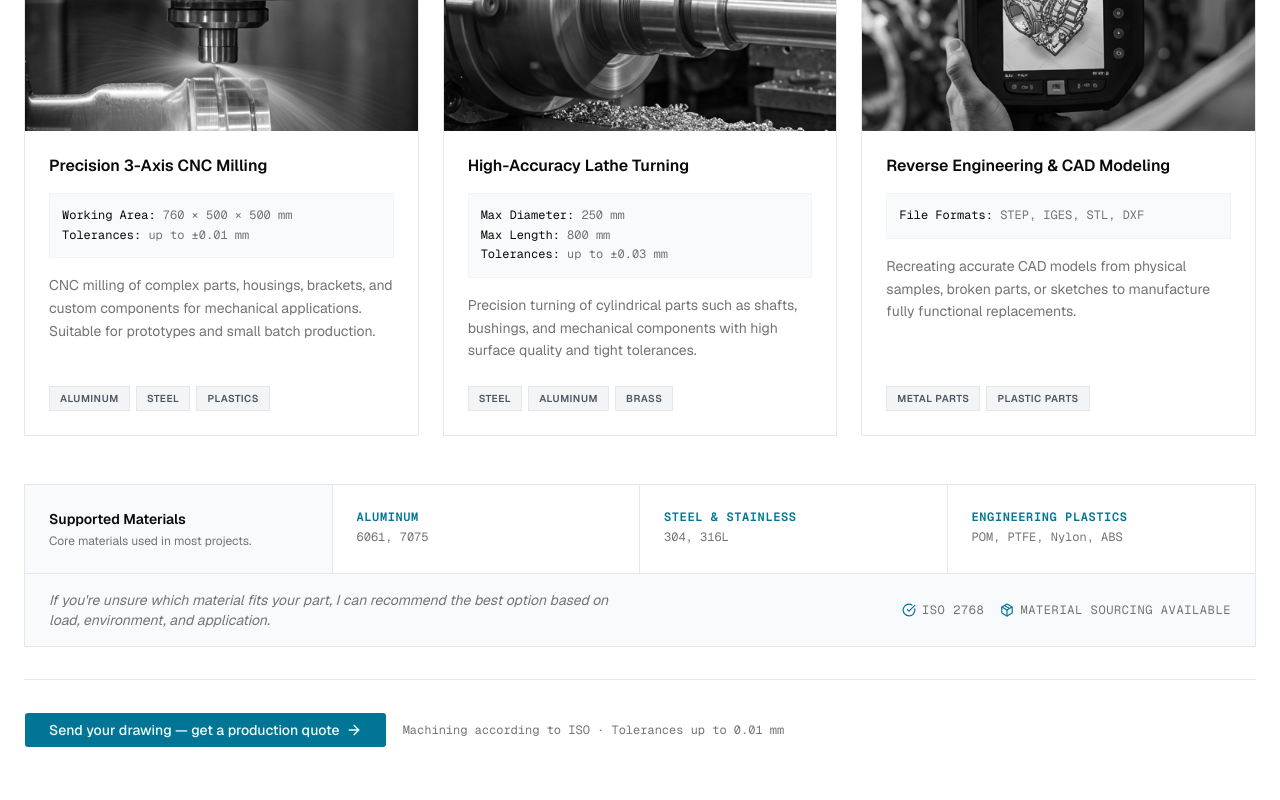
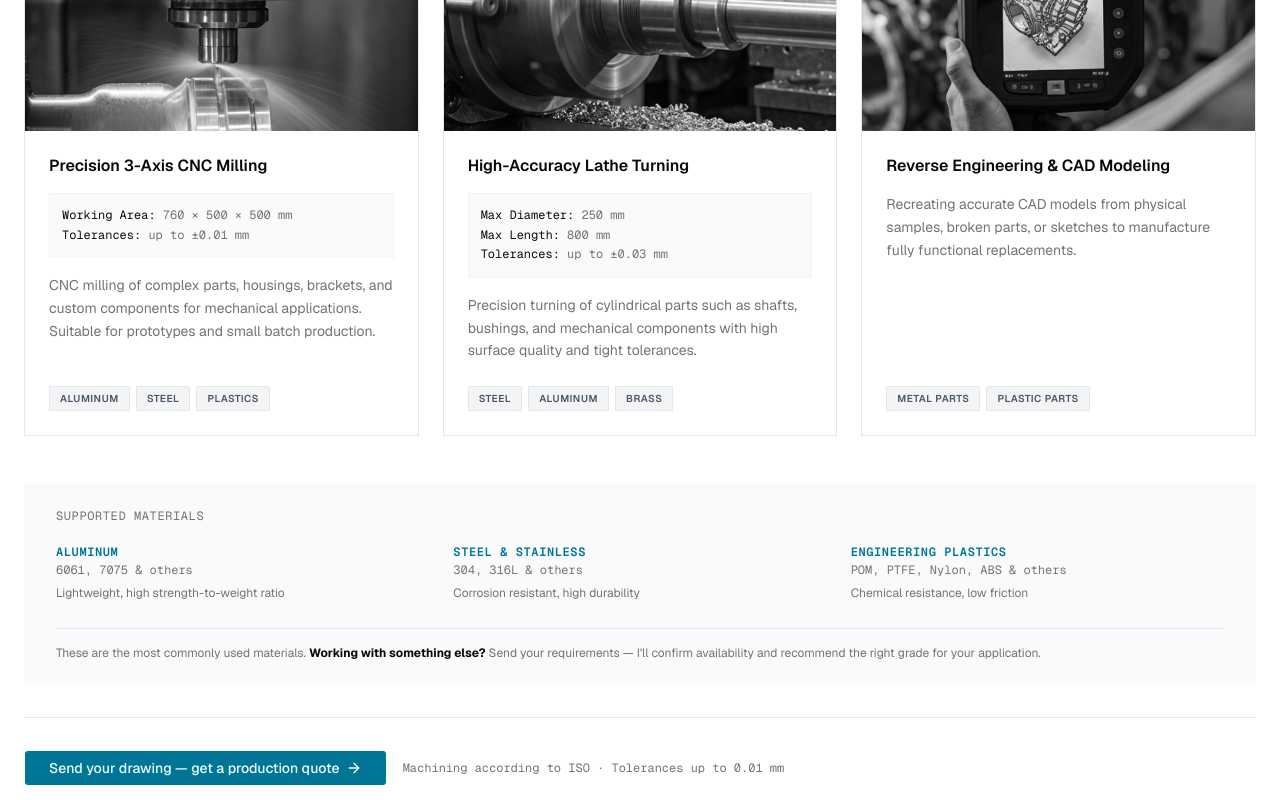
Before and after one commit to pavel-bolhovitin/viktorcnc-web, a Next.js app: page / in a window 1280 px wide. Shown: the part 1260-2060 px from the top of the page. Built offline with nearby package versions, Linux system fonts and the light colour scheme.

Commit message:
services section update

```diff
--- a/src/components/sections/ServicesSection.tsx
+++ b/src/components/sections/ServicesSection.tsx
@@ -1,4 +1,4 @@
-import { ArrowRight, CheckCircle, Package } from 'lucide-react';
+import { ArrowRight } from 'lucide-react';
 import Image from 'next/image';
 
 import { Button } from '@/components/ui/button';
@@ -37,17 +37,11 @@ const services = [
     title: 'Reverse Engineering & CAD Modeling',
     image: '/cad.png',
     alt: 'CAD model of a mechanical part for reverse engineering',
-    specs: [{ label: 'File Formats', value: 'STEP, IGES, STL, DXF' }],
+    specs: [],
     description:
       'Recreating accurate CAD models from physical samples, broken parts, or sketches to manufacture fully functional replacements.',
     materials: ['Metal Parts', 'Plastic Parts'],
   },
-];
-
-const materials = [
-  { name: 'Aluminum', grades: '6061, 7075' },
-  { name: 'Steel & Stainless', grades: '304, 316L' },
-  { name: 'Engineering Plastics', grades: 'POM, PTFE, Nylon, ABS' },
 ];
 
 export function ServicesSection() {
@@ -71,7 +65,7 @@ export function ServicesSection() {
           {services.map((service) => (
             <div
               key={service.id}
-              className='flex flex-col border border-gray-200 bg-white transition-colors hover:border-primary/30'
+              className='group flex flex-col border border-gray-200 bg-white transition-colors hover:border-primary/30'
             >
               <div className='relative aspect-video overflow-hidden'>
                 <Image
@@ -79,15 +73,16 @@ export function ServicesSection() {
                   alt={service.alt}
                   fill
                   sizes='(max-width: 768px) 100vw, 33vw'
-                  className='object-cover grayscale transition-all duration-500 hover:grayscale-0'
+                  className='object-cover grayscale transition-all duration-500 group-hover:grayscale-0'
                 />
               </div>
 
-              <div className='flex flex-grow flex-col p-6'>
+              <div className='flex grow flex-col p-6'>
                 <h3 className='mb-4 text-base font-semibold leading-snug'>
                   {service.title}
                 </h3>
 
+                {service.specs.length > 0 && (
                   <div className='mb-4 border border-gray-100 bg-gray-50 p-3'>
                     {service.specs.map((spec) => (
                       <p
@@ -99,8 +94,9 @@ export function ServicesSection() {
                       </p>
                     ))}
                   </div>
+                )}
 
-                <p className='mb-6 flex-grow text-sm leading-relaxed text-muted-foreground'>
+                <p className='mb-6 grow text-sm leading-relaxed text-muted-foreground'>
                   {service.description}
                 </p>
 
@@ -119,48 +115,50 @@ export function ServicesSection() {
           ))}
         </div>
 
-        <div className='mb-8 overflow-hidden border border-gray-200'>
-          <div className='grid grid-cols-1 divide-y divide-gray-200 lg:grid-cols-4 lg:divide-x lg:divide-y-0'>
-            <div className='bg-gray-50 p-6'>
-              <h3 className='mb-1 text-sm font-semibold'>
+        <div className='mb-8 bg-gray-50 px-8 py-6'>
+          <p className='mb-5 font-mono text-xs uppercase tracking-wider text-muted-foreground'>
             Supported Materials
-              </h3>
-              <p className='text-xs text-muted-foreground'>
-                Core materials used in most projects.
           </p>
-            </div>
-            {materials.map(({ name, grades }) => (
-              <div key={name} className='flex flex-col gap-1 p-6'>
-                <span className='font-mono text-xs font-semibold uppercase tracking-wider text-primary'>
+          <div className='grid grid-cols-1 gap-6 sm:grid-cols-3'>
+            {[
+              {
+                name: 'Aluminum',
+                grades: '6061, 7075 & others',
+                note: 'Lightweight, high strength-to-weight ratio',
+              },
+              {
+                name: 'Steel & Stainless',
+                grades: '304, 316L & others',
+                note: 'Corrosion resistant, high durability',
+              },
+              {
+                name: 'Engineering Plastics',
+                grades: 'POM, PTFE, Nylon, ABS & others',
+                note: 'Chemical resistance, low friction',
+              },
+            ].map(({ name, grades, note }) => (
+              <div key={name}>
+                <p className='mb-0.5 font-mono text-xs font-semibold uppercase tracking-wider text-primary'>
                   {name}
-                </span>
-                <span className='font-mono text-xs text-muted-foreground'>
+                </p>
+                <p className='mb-1.5 font-mono text-xs text-muted-foreground'>
                   {grades}
-                </span>
+                </p>
+                <p className='text-xs leading-relaxed text-muted-foreground'>
+                  {note}
+                </p>
               </div>
             ))}
           </div>
-
-          <div className='flex flex-col items-start justify-between gap-3 border-t border-gray-200 bg-gray-50 px-6 py-4 md:flex-row md:items-center'>
-            <p className='max-w-xl text-sm italic text-muted-foreground'>
-              If you&apos;re unsure which material fits your part, I can
-              recommend the best option based on load, environment, and
-              application.
+          <div className='mt-6 border-t border-gray-200 pt-4'>
+            <p className='text-xs text-muted-foreground'>
+              These are the most commonly used materials.{' '}
+              <strong className='text-foreground'>
+                Working with something else?
+              </strong>{' '}
+              Send your requirements — I'll confirm availability and recommend
+              the right grade for your application.
             </p>
-            <div className='flex shrink-0 flex-col gap-3 sm:flex-row sm:gap-4'>
-              <div className='flex items-center gap-1.5'>
-                <CheckCircle className='size-3.5 shrink-0 text-primary' />
-                <span className='font-mono text-xs uppercase tracking-wider text-muted-foreground'>
-                  ISO 2768
-                </span>
-              </div>
-              <div className='flex items-center gap-1.5'>
-                <Package className='size-3.5 shrink-0 text-primary' />
-                <span className='font-mono text-xs uppercase tracking-wider text-muted-foreground'>
-                  Material Sourcing Available
-                </span>
-              </div>
-            </div>
           </div>
         </div>
 
```
Lines whose indentation alone changed are shown as unchanged.
